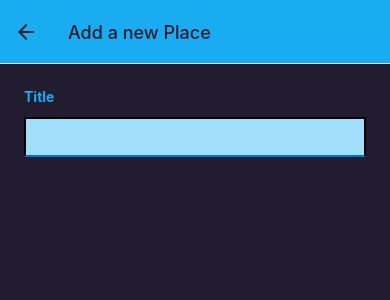
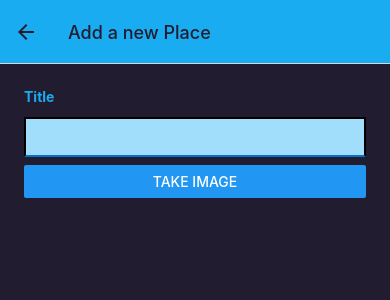
Before and after one commit to wasimhyder09/react-native-camera-maps, a React Native app: screen /AddPlace in a window 390 px wide. Shown: the top 300 px of the page. Built offline with nearby package versions, Linux system fonts and the light colour scheme.

Commit message:
Added image picker

```diff
--- a/app.json
+++ b/app.json
@@ -11,9 +11,7 @@
       "resizeMode": "contain",
       "backgroundColor": "#ffffff"
     },
-    "assetBundlePatterns": [
-      "**/*"
-    ],
+    "assetBundlePatterns": ["**/*"],
     "ios": {
       "supportsTablet": true
     },
@@ -25,6 +23,14 @@
     },
     "web": {
       "favicon": "./assets/favicon.png"
-    }
+    },
+    "plugins": [
+      [
+        "expo-image-picker",
+        {
+          "cameraPermission": "App needs access to your camera in order to get photos of places"
+        }
+      ]
+    ]
   }
 }
--- /dev/null
+++ b/components/Places/ImagePicker.js
@@ -0,0 +1,21 @@
+import { View, Button } from 'react-native';
+import { launchCameraAsync } from 'expo-image-picker';
+
+function ImagePicker() {
+  async function takeImage() {
+    const image = await launchCameraAsync({
+      allowsEditing: true,
+      aspect: [16, 9],
+      quality: 0.5
+    });
+    console.log(image);
+  }
+  return <View>
+    <View>
+
+    </View>
+    <Button title='Take image' onPress={takeImage} />
+  </View>
+}
+
+export default ImagePicker;
--- a/components/Places/PlaceForm.js
+++ b/components/Places/PlaceForm.js
@@ -1,6 +1,7 @@
 import { useState } from 'react';
 import { ScrollView, View, Text, TextInput, StyleSheet } from 'react-native';
 import { Colors } from '../../constants/colors';
+import ImagePicker from './ImagePicker';
 function PlaceForm() {
   const [enteredTitle, setEnteredTitle] = useState('');
 
@@ -13,6 +14,7 @@ function PlaceForm() {
       <Text style={styles.label}>Title</Text>
       <TextInput style={styles.input} onChangeText={changeTitleHandler} value={enteredTitle} />
     </View>
+    <ImagePicker />
   </ScrollView>
 }
 
--- a/package.json
+++ b/package.json
@@ -14,7 +14,8 @@
     "expo": "~50.0.6",
     "expo-status-bar": "~1.11.1",
     "react": "18.2.0",
-    "react-native": "0.73.4"
+    "react-native": "0.73.4",
+    "expo-image-picker": "~14.7.1"
   },
   "devDependencies": {
     "@babel/core": "^7.20.0"
```
Also changed, not shown: 1 other file (tests, documents, lock files or other folders).
